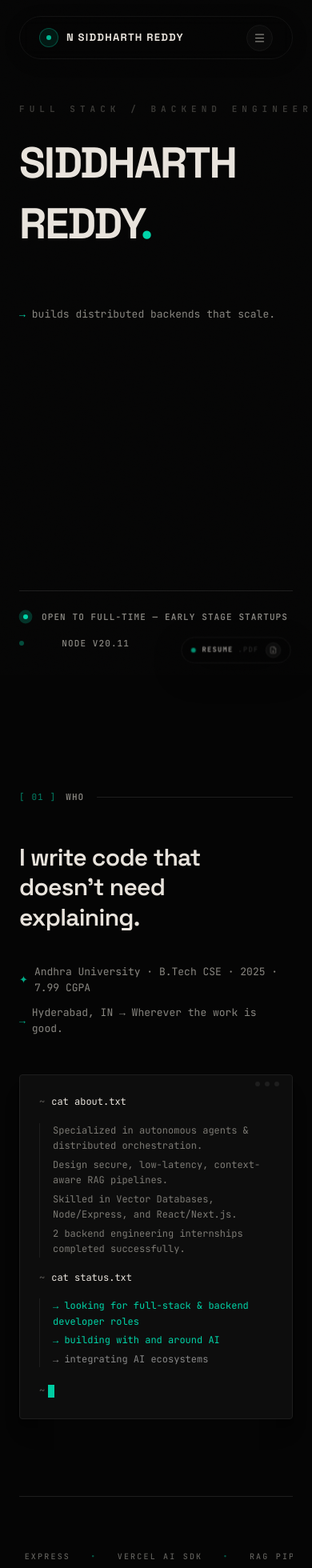
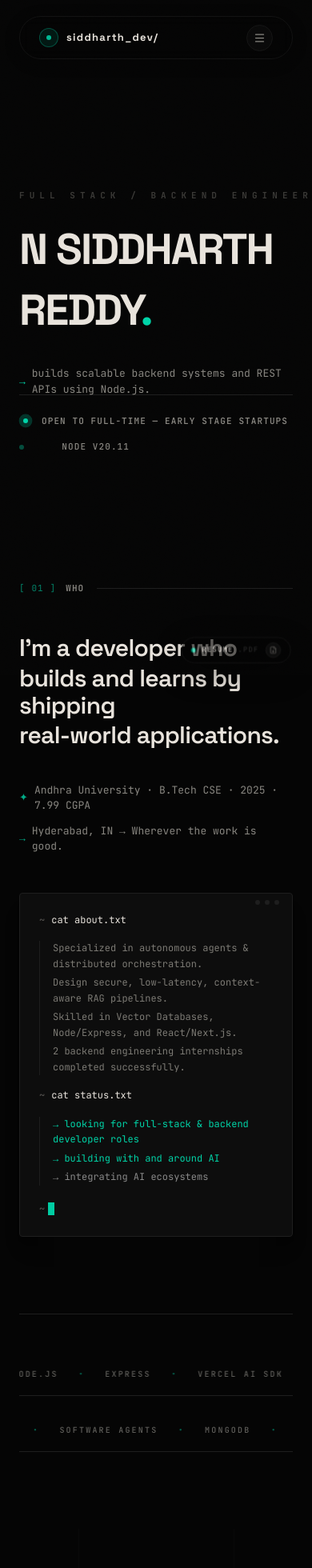
Before and after one commit to siddreddy07/Sidd-portfolio, a React (Vite) app: page / in a window 390 px wide. Shown: the top 1960 px of the page at 80% size. Built offline with nearby package versions, Linux system fonts and the light colour scheme.

Commit message:
fix: mobile spacing, marquee smoothness, expand all stack cores

```diff
--- a/index.html
+++ b/index.html
@@ -3,7 +3,7 @@
   <head>
     <meta charset="UTF-8" />
     <meta name="viewport" content="width=device-width, initial-scale=1.0" />
-    <title>My Google AI Studio App</title>
+    <title>Siddharth Reddy | Portfolio</title>
   </head>
   <body>
     <div id="root"></div>
--- a/src/components/sections/About.tsx
+++ b/src/components/sections/About.tsx
@@ -69,17 +69,17 @@ export default function About() {
             <div className="flex flex-col mb-10 select-none" id="headline-reveal-stack">
   <RevealLine delay={0.0}>
     <h2 className="font-display font-semibold text-3xl sm:text-4xl md:text-5xl lg:text-[44px] text-text-primary leading-[1.12] tracking-tight">
-                  I write code that
+      I’m a developer who
     </h2>
   </RevealLine>
   <RevealLine delay={0.12}>
     <h2 className="font-display font-semibold text-3xl sm:text-4xl md:text-5xl lg:text-[44px] text-text-primary leading-[1.12] tracking-tight">
-                  doesn't need
+      builds and learns by shipping
     </h2>
   </RevealLine>
   <RevealLine delay={0.24}>
     <h2 className="font-display font-semibold text-3xl sm:text-4xl md:text-5xl lg:text-[44px] text-text-primary leading-[1.12] tracking-tight">
-                  explaining.
+      real-world applications.
     </h2>
   </RevealLine>
 </div>
--- a/src/components/sections/Hero.tsx
+++ b/src/components/sections/Hero.tsx
@@ -7,12 +7,12 @@ export default function Hero() {
   const [roleIndex, setRoleIndex] = useState(0);
   const [statusIndex, setStatusIndex] = useState(0);
 
-  const roles = [
-    'builds distributed backends that scale.',
-    'turns plain English into running APIs.',
-    'writes systems other engineers maintain.',
-    'ships. not just plans.',
-  ];
+const roles = [
+  'builds scalable backend systems and REST APIs using Node.js.',
+  'designs and ships full-stack MERN applications with clean architecture.',
+  'creates developer tools and npm CLIs that automate real workflows.',
+  'integrates distributed systems, databases, and AI services into production-ready products.',
+];
 
   const statuses = [
     'NODE v20.11',
@@ -43,7 +43,7 @@ export default function Hero() {
 
   return (
     <section
-      className="relative min-h-[100dvh] bg-[#050505] flex flex-col justify-between px-6 md:px-12 pt-32 pb-8 overflow-hidden select-none"
+      className="relative min-h-[50vh] md:min-h-[100dvh] bg-[#050505] flex flex-col md:justify-between px-6 md:px-12 pt-[28vh] md:pt-32 pb-4 md:pb-8 overflow-hidden select-none"
       id="hero"
     >
       {/* Structural Top Statement */}
@@ -53,7 +53,7 @@ export default function Hero() {
             initial={{ opacity: 0, x: -10 }}
             animate={{ opacity: 1, x: 0 }}
             transition={{ duration: 0.5, delay: 0.3 }}
-            className="font-mono text-[11px] font-bold tracking-[0.55em] text-[#3a3936] uppercase whitespace-nowrap"
+            className="font-mono text-[11px] md:text-xl font-bold tracking-[0.55em] text-[#3a3936] uppercase whitespace-nowrap"
             id="role-label"
           >
             FULL STACK / BACKEND ENGINEER
@@ -78,7 +78,7 @@ export default function Hero() {
                 className="font-display font-extrabold text-[54px] sm:text-[84px] md:text-[124px] lg:text-[144px] text-text-primary uppercase tracking-[-0.035em] leading-none select-text"
                 id="title-name-first"
               >
-                SIDDHARTH
+                N SIDDHARTH
               </motion.h1>
             </div>
 
@@ -97,7 +97,7 @@ export default function Hero() {
         </Parallax>
 
         {/* Dynamic cycling role descriptors */}
-        <div className="mt-12 h-8 flex items-center" id="cycling-words-area">
+        <div className="mt-6 md:mt-12 h-8 flex items-center" id="cycling-words-area">
           <AnimatePresence mode="wait">
             <motion.div
               key={roleIndex}
--- a/src/components/sections/Nav.tsx
+++ b/src/components/sections/Nav.tsx
@@ -144,8 +144,8 @@ export default function Nav() {
               <div className="relative w-6 h-6 rounded-full bg-signal/10 border border-signal/30 flex items-center justify-center transition-all duration-300 group-hover:scale-105 group-hover:border-signal">
                 <span className="w-1.5 h-1.5 rounded-full bg-signal animate-pulse" />
               </div>
-              <span className="font-display font-black text-[13px] tracking-[0.1em] text-text-primary uppercase group-hover:text-signal transition-colors duration-200">
-                N Siddharth Reddy
+              <span className="font-display font-black text-[13px] tracking-[0.1em] text-text-primary group-hover:text-signal transition-colors duration-200">
+                siddharth_dev/
               </span>
             </a>
           </div>
@@ -203,7 +203,7 @@ export default function Nav() {
             animate={{ opacity: 1, y: 0 }}
             exit={{ opacity: 0, y: -20 }}
             transition={{ duration: 0.35, ease: [0.16, 1, 0.3, 1] }}
-            className="fixed inset-x-0 top-0 z-[99] bg-[#030303]/98 backdrop-blur-xl border-b border-[#141414] py-28 px-8 lg:hidden flex flex-col justify-between"
+            className="fixed inset-x-0 top-0 z-[99] bg-[#030303]/98 backdrop-blur-xl border-b border-[#141414] py-20 md:py-28 px-8 lg:hidden flex flex-col justify-between"
             id="mobile-fullscreen-menu"
           >
             <div className="flex flex-col gap-6" id="mobile-routing-list">
--- a/src/components/sections/Stack.tsx
+++ b/src/components/sections/Stack.tsx
@@ -128,7 +128,8 @@ function StackCategoryCard({ category, subs, idx, config, speedFactor, isOpen, o
 }
 
 export default function Stack() {
-  const [activeCategory, setActiveCategory] = useState<string | null>('runtime');
+  const allCategories = Object.keys(STACK_MANIFEST);
+  const [activeCategories, setActiveCategories] = useState<Set<string>>(new Set(allCategories));
 
   // Map tech categories to icons, labels, and color guidelines
   const categoryHeaders: Record<string, { label: string; text: string; bg: string; border: string; icon: any }> = {
@@ -208,8 +209,12 @@ export default function Stack() {
               idx={idx}
               config={config}
               speedFactor={speedFactor}
-              isOpen={activeCategory === category}
-              onToggle={() => setActiveCategory(activeCategory === category ? null : category)}
+              isOpen={activeCategories.has(category)}
+              onToggle={() => {
+                const next = new Set(activeCategories);
+                next.has(category) ? next.delete(category) : next.add(category);
+                setActiveCategories(next);
+              }}
             />
           );
         })}
--- a/src/components/ui/Marquee.tsx
+++ b/src/components/ui/Marquee.tsx
@@ -1,25 +1,22 @@
 interface MarqueeProps {
   items: string[];
   direction?: 'left' | 'right';
-  speed?: number; // duration in seconds
+  speed?: number;
 }
 
 export default function Marquee({ items, direction = 'left', speed = 30 }: MarqueeProps) {
-  // Triple the items to ensure seamless wrapping on fast or large screens
-  const doubledItems = [...items, ...items, ...items];
-
-  const animationName = direction === 'left' ? 'marquee-left' : 'marquee-right';
+  const doubledItems = [...items, ...items];
+  const uid = `mq-${direction}-${speed}`;
 
   return (
-    <div className="relative flex overflow-x-hidden w-full border-b border-[#1e1e1e] py-4 select-none" id={`marquee-outer-${direction}`}>
-      {/* Dynamic Keyframes Injection */}
+    <div className="relative flex overflow-x-hidden w-full border-b border-[#1e1e1e] py-4 select-none">
       <style>{`
-        @keyframes marquee-left {
+        @keyframes ${uid}-left {
           0% { transform: translate3d(0, 0, 0); }
-          100% { transform: translate3d(-33.333%, 0, 0); }
+          100% { transform: translate3d(-50%, 0, 0); }
         }
-        @keyframes marquee-right {
-          0% { transform: translate3d(-33.333%, 0, 0); }
+        @keyframes ${uid}-right {
+          0% { transform: translate3d(-50%, 0, 0); }
           100% { transform: translate3d(0, 0, 0); }
         }
         .marquee-track {
@@ -27,21 +24,21 @@ export default function Marquee({ items, direction = 'left', speed = 30 }: Marqu
           white-space: nowrap;
           min-width: 100%;
           gap: 1.5rem;
+          will-change: transform;
         }
-        .animate-marquee {
-          animation: ${animationName} ${speed}s linear infinite;
+        .${uid} {
+          animation: ${uid}-${direction} ${speed}s linear infinite;
         }
-        .marquee-track:hover {
+        .${uid}:hover {
           animation-play-state: paused;
         }
       `}</style>
 
-      <div className="marquee-track animate-marquee" id={`marquee-track-${direction}`}>
+      <div className={`marquee-track ${uid}`}>
         {doubledItems.map((item, idx) => (
           <div
             key={idx}
             className="flex items-center gap-6 font-mono text-[10px] sm:text-[11px] font-medium uppercase tracking-[0.22em] text-[#888680]/50"
-            id={`marquee-item-${idx}`}
           >
             <span className="text-text-secondary/70">{item}</span>
             <span className="text-signal/40 text-[14px] select-none">·</span>
--- a/src/data.ts
+++ b/src/data.ts
@@ -101,5 +101,5 @@ export const STACK_MANIFEST: StackSection = {
   }
 };
 
-// CHANGE THIS TO YOUR ACTUAL GOOGLE DRIVE RESUME/CV LINK:
+// CHANGE THIS TO YOUR ACTUAL RESUME/CV LINK:
 export const RESUME_URL = 'https://drive.google.com/file/d/11ntGBLpD-yDpaFH12NJruytr0uE3PjbN/view?usp=drivesdk';
```
Also changed, not shown: 2 other files (tests, documents, lock files or other folders). Lines whose indentation alone changed are shown as unchanged.
